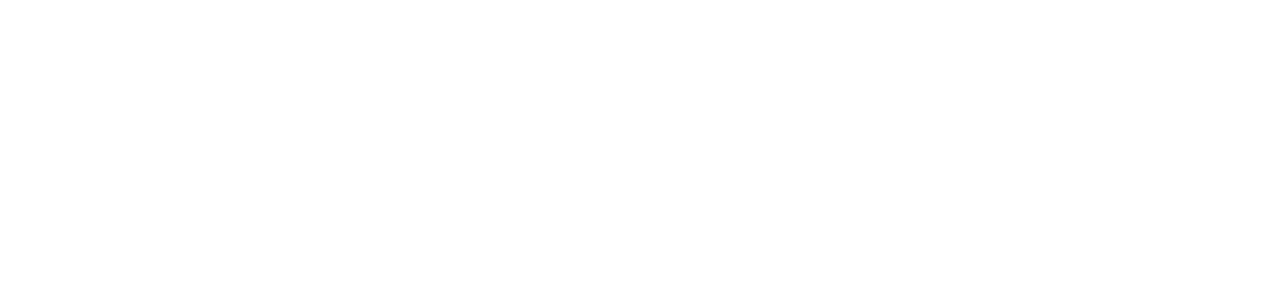
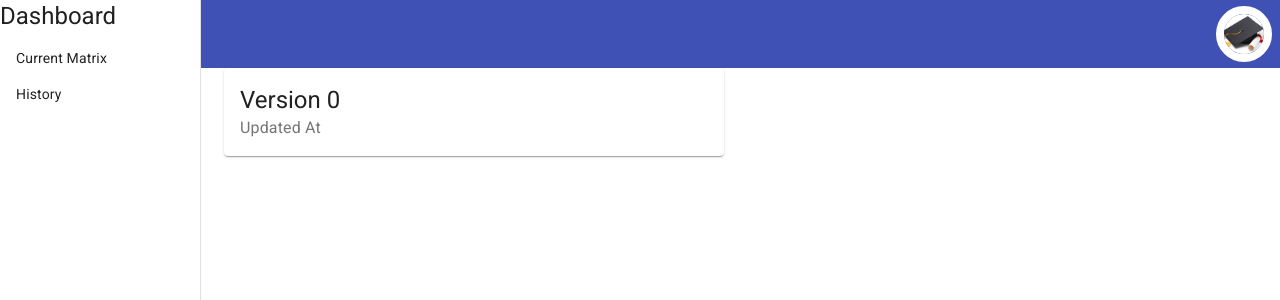
Before and after one commit to GASANAMDavid/learning-outcome-frontend, a React (Create React App) app: page /dashboard/history in a window 1280 px wide. Shown: the top 300 px of the page. Built offline with nearby package versions, Linux system fonts and the light colour scheme; no server answers.

Commit message:
History component
Co-authored-by: Bruce <knowbee@users.noreply.github.com>

```diff
--- a/src/App.js
+++ b/src/App.js
@@ -1,13 +1,19 @@
 import { BrowserRouter as Router, Switch, Route } from 'react-router-dom';
 import Home from './components/home/Home';
 import Dashboard from './components/dashboard/Dashboard';
+import MatrixTable from './components/dashboard/MatrixTable';
+import History from './components/dashboard/History';
 
 const App = () => (
   <Router>
-    <Switch>
-      <Route exact path="/" component={Home} />
-      <Route exact path="/dashboard" component={Dashboard} />
-    </Switch>
+    <Dashboard>
+      <Switch>
+        <Route exact path="/" component={Home} />
+        <Route exact path="/dashboard/matrix_table" component={MatrixTable} />
+        <Route exact path="/dashboard/history" component={History} />
+      </Switch>
+    </Dashboard>
   </Router>
 );
+
 export default App;
--- a/src/components/dashboard/Dashboard.js
+++ b/src/components/dashboard/Dashboard.js
@@ -1,12 +1,53 @@
 import React from 'react';
+import { Drawer, Typography, Container } from '@material-ui/core';
+import { makeStyles } from '@material-ui/styles';
 import SideBar from './SideBar';
 import Header from './Header';
 
-const Dashboard = () => (
-  <div>
-    <Header />
-    <SideBar />
-  </div>
-);
+const drawerWidth = 200;
+const useStyles = makeStyles({
+  page: {
+    backgroundColor: '#FFFFFF',
+    width: '100%',
+  },
+  drawer: {
+    width: drawerWidth,
+  },
+  drawerPaper: {
+    width: drawerWidth,
+  },
+  root: {
+    display: 'flex',
+  },
+});
+const Dashboard = ({ children }) => {
+  const classes = useStyles();
+  return (
+    <>
+      <Header />
+      <div className={classes.root}>
+        <Drawer
+          className={classes.drawer}
+          variant="permanent"
+          anchor="left"
+          classes={{ paper: classes.drawerPaper }}
+        >
+          <div>
+            <Typography variant="h5">
+              Dashboard
+            </Typography>
+          </div>
+          <SideBar />
+        </Drawer>
+        <div className={classes.page}>
+          <Container>
+
+            {children}
+          </Container>
+        </div>
+      </div>
+    </>
+  );
+};
 
 export default Dashboard;
--- a/src/components/dashboard/Header.js
+++ b/src/components/dashboard/Header.js
@@ -1,4 +1,3 @@
-/* eslint-disable no-console */
 import React from 'react';
 import Avatar from '@material-ui/core/Avatar';
 import { Box, ListItemText } from '@material-ui/core';
--- a/src/components/dashboard/History.js
+++ b/src/components/dashboard/History.js
@@ -1,14 +1,24 @@
 import React, { useEffect } from 'react';
 import { useDispatch, useSelector } from 'react-redux';
-import { Button } from '@material-ui/core';
 import getMatricesHistory from '../../redux/actions/getMatricesHistory';
+import Version from './Version';
 
 const History = () => {
+  const dispatch = useDispatch();
+  const historyStore = useSelector((state) => state.getMatricesHistoryReducer);
+
   useEffect(() => {
     dispatch(getMatricesHistory());
-  });
+  }, [dispatch]);
   return (
-    <Button color="primary" />
+    <>
+      {
+        historyStore.matrices.map((matrix, index) => (
+          <Version date={matrix.updated_at} title={`Version ${index}`} key={matrix.updated_at} />
+        ))
+      }
+    </>
+
   );
 };
 
--- a/src/components/dashboard/MatrixTable.js
+++ b/src/components/dashboard/MatrixTable.js
@@ -110,7 +110,6 @@
       <Button
         variant="contained"
         color="primary"
-        // eslint-disable-next-line max-len
         disabled={checkNewUpdates()}
         data-testid="update-btn"
         className={classes.update_btn}
--- a/src/components/dashboard/SideBar.js
+++ b/src/components/dashboard/SideBar.js
@@ -1,19 +1,42 @@
 import React from 'react';
-import { List, ListItem } from '@material-ui/core';
-import MatrixTable from './MatrixTable';
-import History from './History';
+import { useHistory, useLocation } from 'react-router';
+import {
+  List, ListItem, ListItemText,
+} from '@material-ui/core';
 
-const SideBar = () => (
+import { makeStyles } from '@material-ui/styles';
+
+const useStyles = makeStyles({
+  active: {
+    backgroundColor: 'f4f4f4',
+  },
+});
+
+const SideBar = () => {
+  const classes = useStyles();
+  const history = useHistory();
+  const location = useLocation();
+
+  return (
     <div>
-    <List>
-      <ListItem button key="current matrix">
-        <MatrixTable />
+      <List dense>
+        <ListItem
+          button
+          onClick={() => history.push('/dashboard/matrix_table')}
+          className={location.pathname === '/dashboard/matrix_table' ? classes.active : null}
+        >
+          <ListItemText primary="Current Matrix" />
         </ListItem>
-      <ListItem button key="history">
-        <History />
+        <ListItem
+          button
+          onClick={() => history.push('/dashboard/history')}
+          className={location.pathname === '/dashboard/history' ? classes.active : null}
+        >
+          <ListItemText primary="History" />
         </ListItem>
       </List>
     </div>
   );
+};
 
 export default SideBar;
--- /dev/null
+++ b/src/components/dashboard/Version.js
@@ -0,0 +1,24 @@
+import React from 'react';
+import { Card, CardHeader } from '@material-ui/core';
+import { makeStyles } from '@material-ui/styles';
+
+const useStyles = makeStyles({
+  root: {
+    marginBottom: '15px',
+    width: '500px',
+  },
+});
+
+const Version = ({ date, title }) => {
+  const classes = useStyles();
+  return (
+    <Card className={classes.root}>
+      <CardHeader
+        title={title}
+        subheader={`Updated At ${date}`}
+      />
+    </Card>
+  );
+};
+
+export default Version;
--- a/src/redux/reducers/getMatricesHistory.js
+++ b/src/redux/reducers/getMatricesHistory.js
@@ -1,6 +1,6 @@
 const initialState = {
   matrices: [{
-    matrix: [],
+    data: [],
     updated_at: '',
   }],
 };
--- a/src/redux/reducers/index.js
+++ b/src/redux/reducers/index.js
@@ -1,5 +1,10 @@
 import { combineReducers } from 'redux';
 import getCurrentMatrixReducer from './getCurrentMatrix';
 import updateMatrixReducer from './updateMatrix';
+import getMatricesHistoryReducer from './getMatricesHistory';
 
-export default combineReducers({ getCurrentMatrixReducer, updateMatrixReducer });
+export default combineReducers({
+  getCurrentMatrixReducer,
+  updateMatrixReducer,
+  getMatricesHistoryReducer,
+});
```
Also changed, not shown: 2 other files (tests, documents, lock files or other folders). Lines whose indentation alone changed are shown as unchanged.
